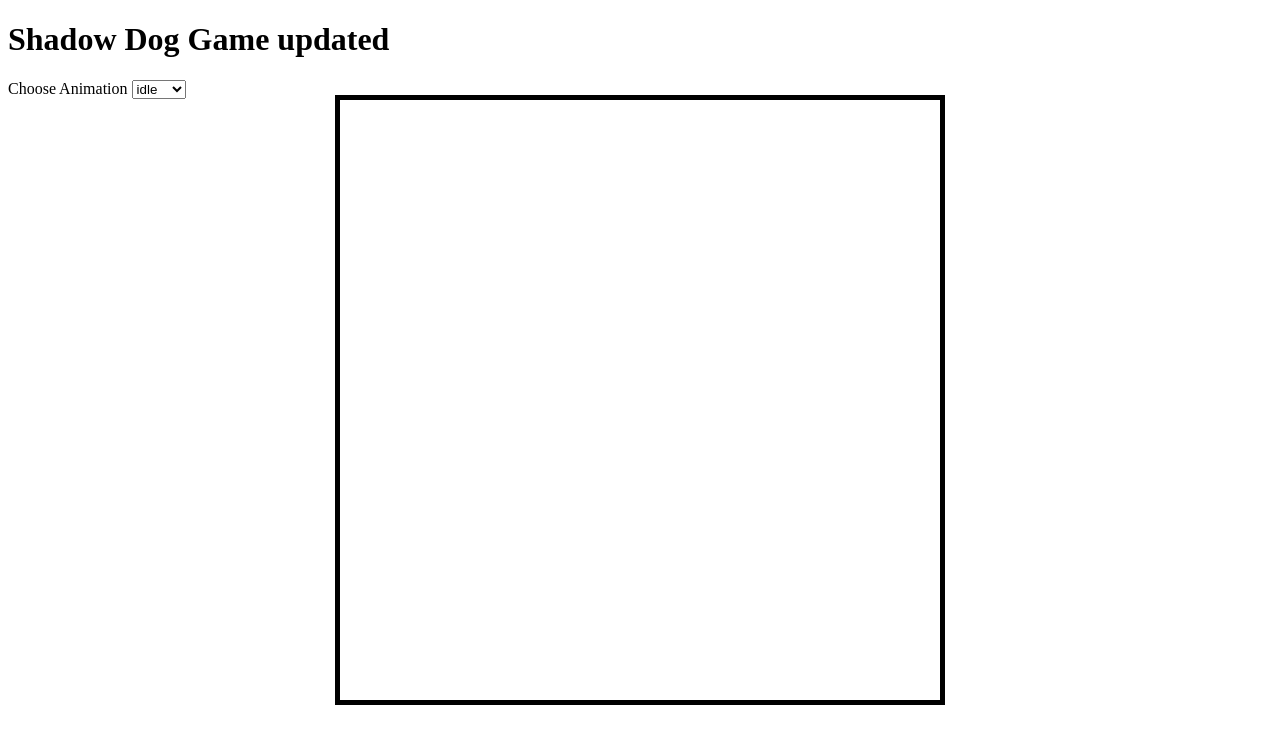
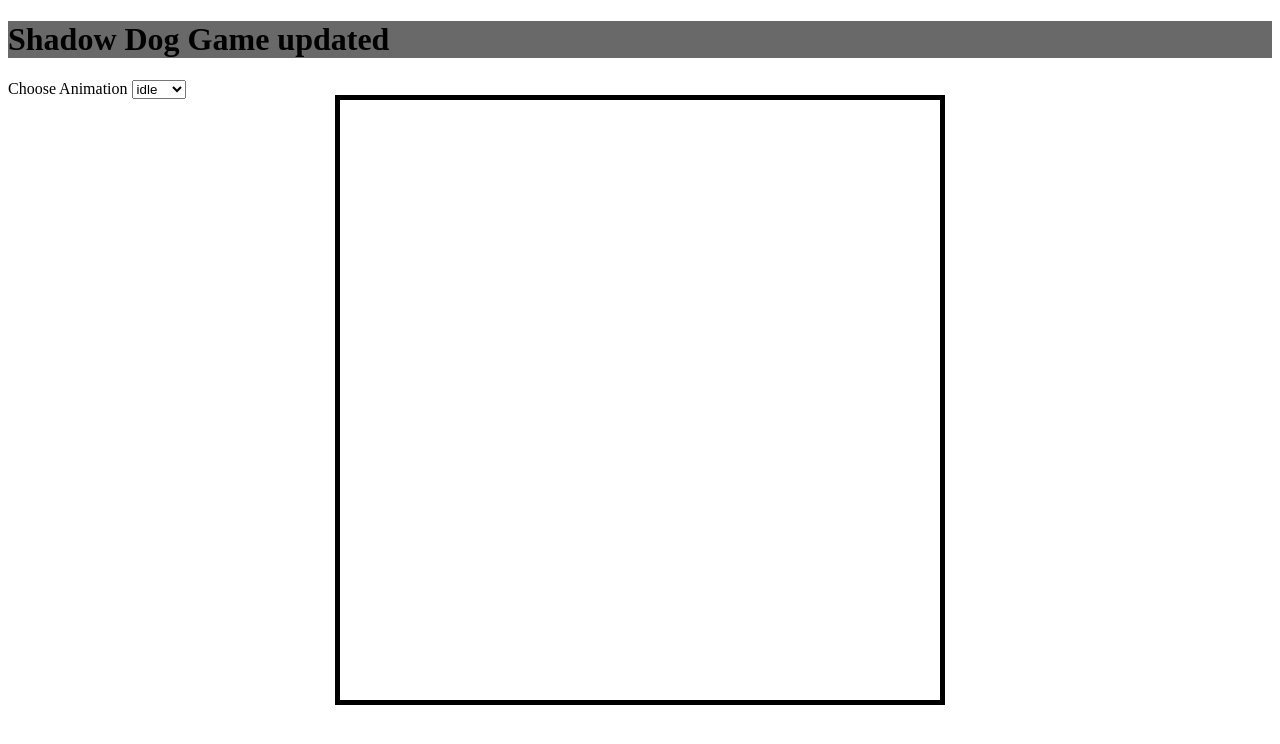
Before and after one commit to tjlearnscode/shadowdog, a plain HTML site: page index.html in a window 1280 px wide. Drawn offline with Linux system fonts and the light colour scheme.

Commit message:
change header background color

```diff
--- a/styles.css
+++ b/styles.css
@@ -7,3 +7,7 @@
     width: 600px;
     height: 600px;
 }
+
+h1 {
+    background-color:dimgrey;
+}
```
